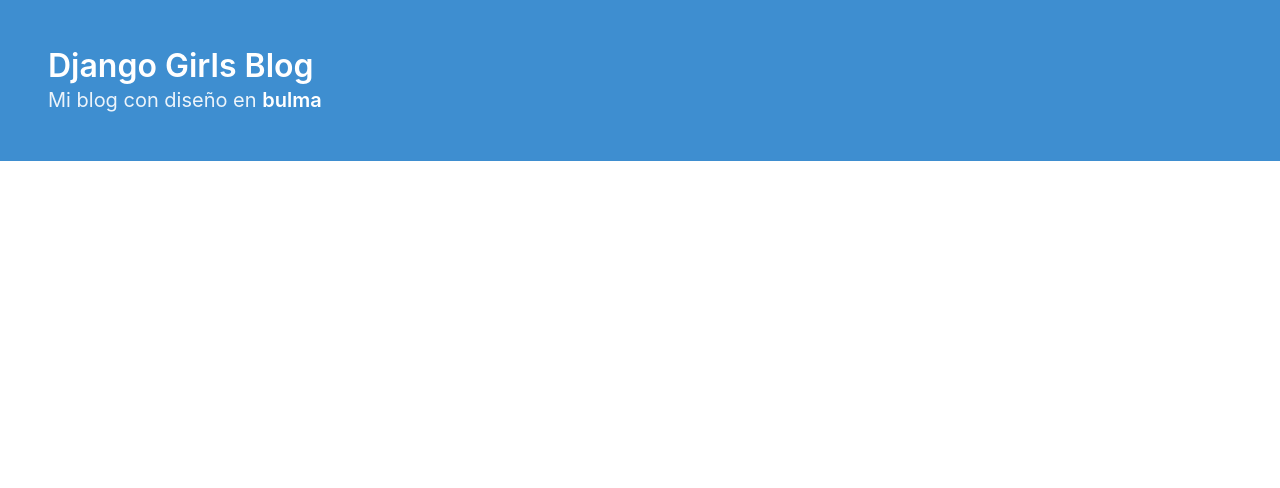
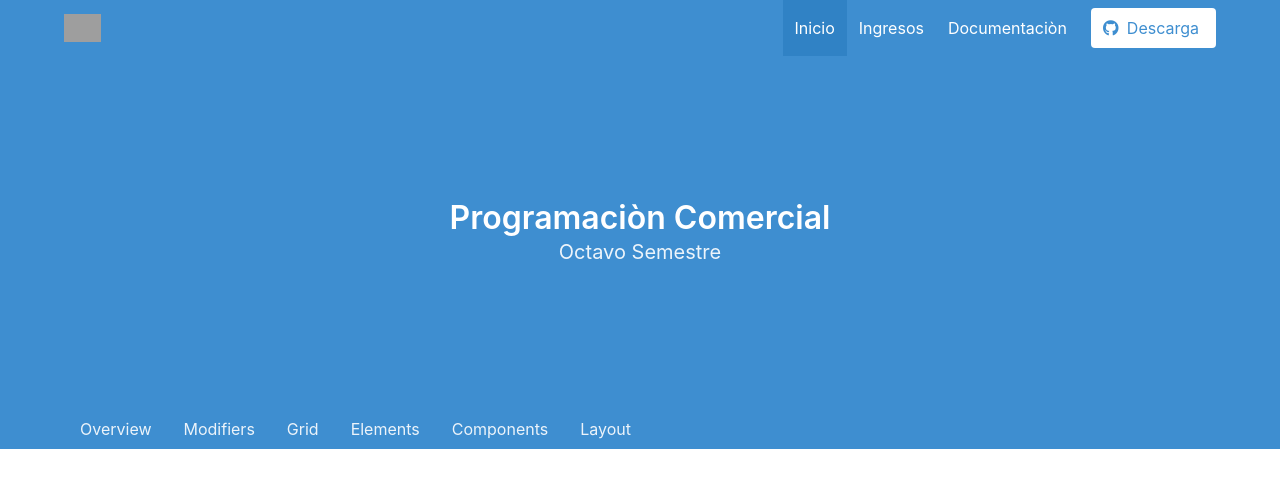
Before and after one commit to Yakshim/PrograComercial, a Django app: page / in a window 1280 px wide. Shown: the top 488 px of the page. Run offline with Django 3.2, Linux system fonts and the light colour scheme; data that the repository does not hold is empty; some libraries are stand-ins or nearby versions; grey boxes are pictures that could not be loaded.

Commit message:
Agregar nueva publicacion y editar publicacion

```diff
--- a/blog/templates/blog/base2.html
+++ b/blog/templates/blog/base2.html
@@ -5,19 +5,79 @@
         <title>Django Girls blog</title>
         <meta name="viewport" content="width=device-width, initial-scale=1">
         <link rel="stylesheet" href="https://cdn.jsdelivr.net/npm/bulma@0.9.3/css/bulma.min.css">
+        <link rel="stylesheet" href="https://pro.fontawesome.com/releases/v5.10.0/css/all.css" integrity="sha384-AYmEC3Yw5cVb3ZcuHtOA93w35dYTsvhLPVnYs9eStHfGJvOvKxVfELGroGkvsg+p" crossorigin="anonymous"/>
 
     </head>
     <body>
-        <section class="hero is-info">
+        <section class="hero is-info is-medium">
+            <!-- Hero head: will stick at the top -->
+            <div class="hero-head">
+              <nav class="navbar">
+                <div class="container">
+                  <div class="navbar-brand">
+                    <a class="navbar-item">
+                      <img src="https://bulma.io/images/bulma-type-white.png" alt="Logo">
+                    </a>
+                    <span class="navbar-burger" data-target="navbarMenuHeroA">
+                      <span></span>
+                      <span></span>
+                      <span></span>
+                    </span>
+                  </div>
+                  <div id="navbarMenuHeroA" class="navbar-menu">
+                    <div class="navbar-end">
+                      <a class="navbar-item is-active" href="http://127.0.0.1:8000/">
+                        Inicio
+                      </a>
+                      <a class="navbar-item" href="{% url 'publicacion_nueva' %}" >
+                        Ingresos
+                      </a>
+                      <a class="navbar-item">
+                        Documentaciòn
+                      </a>
+                      <span class="navbar-item">
+                        <a class="button is-info is-inverted">
+                            <span class="icon">
+                                <i class="fab fa-github"></i>
+                          </span>
+                          <span>Descarga</span>
+                        </a>
+                      </span>
+                    </div>
+                  </div>
+                </div>
+              </nav>
+            </div>
+
+            <!-- Hero content: will be in the middle -->
             <div class="hero-body">
-              <h1 class="title">
-                Django Girls Blog
-              </h1>
-              <p class="subtitle">
-                Mi blog con diseño en <strong>bulma</strong>
-              </p>
+              <div class="container has-text-centered">
+                <p class="title">
+                  Programaciòn Comercial
+                </p>
+                <p class="subtitle">
+                  Octavo Semestre
+                </p>
+              </div>
             </div>
-        </section>
+
+            <!-- Hero footer: will stick at the bottom -->
+            <div class="hero-foot">
+              <nav class="tabs">
+                <div class="container">
+                  <ul>
+                    <li><a>Overview</a></li>
+                    <li><a>Modifiers</a></li>
+                    <li><a>Grid</a></li>
+                    <li><a>Elements</a></li>
+                    <li><a>Components</a></li>
+                    <li><a>Layout</a></li>
+                  </ul>
+                </div>
+              </nav>
+            </div>
+          </section>
+
         <div class="content container">
             <div class="row">
                 <div class="column is-8">
--- a/blog/templates/blog/publicacion_detalle.html
+++ b/blog/templates/blog/publicacion_detalle.html
@@ -7,6 +7,7 @@
                     {{ publicacion.fecha_publicacion }}
                 </div>
             {% endif %}
+            <a class="button is-link" href="{% url 'publicacion_editar' pk=publicacion.pk %}"><span class="fa fa-pencil"></span></a>
             <div class="content">
                 <h2>{{ publicacion.titulo }}</h2>
             </div>
--- a/blog/urls.py
+++ b/blog/urls.py
@@ -1,3 +1,4 @@
+from typing import ValuesView
 from django.urls import path
 from django.urls import path
 from . import views
@@ -5,4 +6,6 @@
 urlpatterns = [
     path('', views.publicacion_lista, name='publicacion_lista'),
     path('publicacion/<int:pk>', views.publicacion_detalle, name='publicacion_detalle'),
+    path('publicacion/nueva/', views.publicacion_nueva, name='publicacion_nueva'),
+    path('publicacion/<int:pk>/editar/', views.publicacion_editar, name='publicacion_editar'),
 ]
--- a/blog/views.py
+++ b/blog/views.py
@@ -1,6 +1,8 @@
-from django.shortcuts import render, get_object_or_404
+from django.shortcuts import redirect ,render, get_object_or_404
 from django.utils import timezone
 from .models import Publicacion
+from .forms import PublicacionForm
+from blog import forms
 
 
 def publicacion_lista(request):
@@ -11,4 +13,32 @@
 def publicacion_detalle(request, pk):
     publicacion = get_object_or_404(Publicacion, pk=pk)
     return render(request, 'blog/publicacion_detalle.html',{'publicacion':publicacion})
+
+def publicacion_nueva(request):
+    if request.method == "POST":
+        formulario = PublicacionForm(request.POST)
+        if formulario.is_valid():
+            publicacion = formulario.save(commit=False)
+            publicacion.autor = request.user
+            publicacion.fecha_publicacion = timezone.now()
+            publicacion.save()
+            return redirect('publicacion_detalle', pk=publicacion.pk)
+    else:
+        formulario = PublicacionForm()
+    return render(request, 'blog/publicacion_editar.html', {'formulario': formulario})
+
+def publicacion_editar(request, pk):
+    publicacion = get_object_or_404(Publicacion, pk=pk)
+    if request.method == "POST":
+        formulario = PublicacionForm(request.POST, instance=publicacion)
+        if formulario.is_valid():
+            publicacion = formulario.save(commit=False)
+            publicacion.autor = request.user
+            publicacion.fecha_publicacion = timezone.now()
+            publicacion.save()
+            return redirect('publicacion_detalle', pk=publicacion.pk)
+    else:
+        formulario = PublicacionForm(instance=publicacion)
+    return render(request, 'blog/publicacion_editar.html', {'formulario': formulario})
+
 # Create your views here.
--- a/misitio/settings.py
+++ b/misitio/settings.py
@@ -38,6 +38,7 @@
     'django.contrib.messages',
     'django.contrib.staticfiles',
     'blog.apps.BlogConfig',
+    'bulma',
 ]
 
 MIDDLEWARE = [
```
Also changed, not shown: blog/forms.py (added, +9 -0 lines), blog/templates/blog/publicacion_editar.html (added, +10 -0 lines), blog/templates/blog/publicacion_lista2.html (indentation only). Lines whose indentation alone changed are shown as unchanged.
